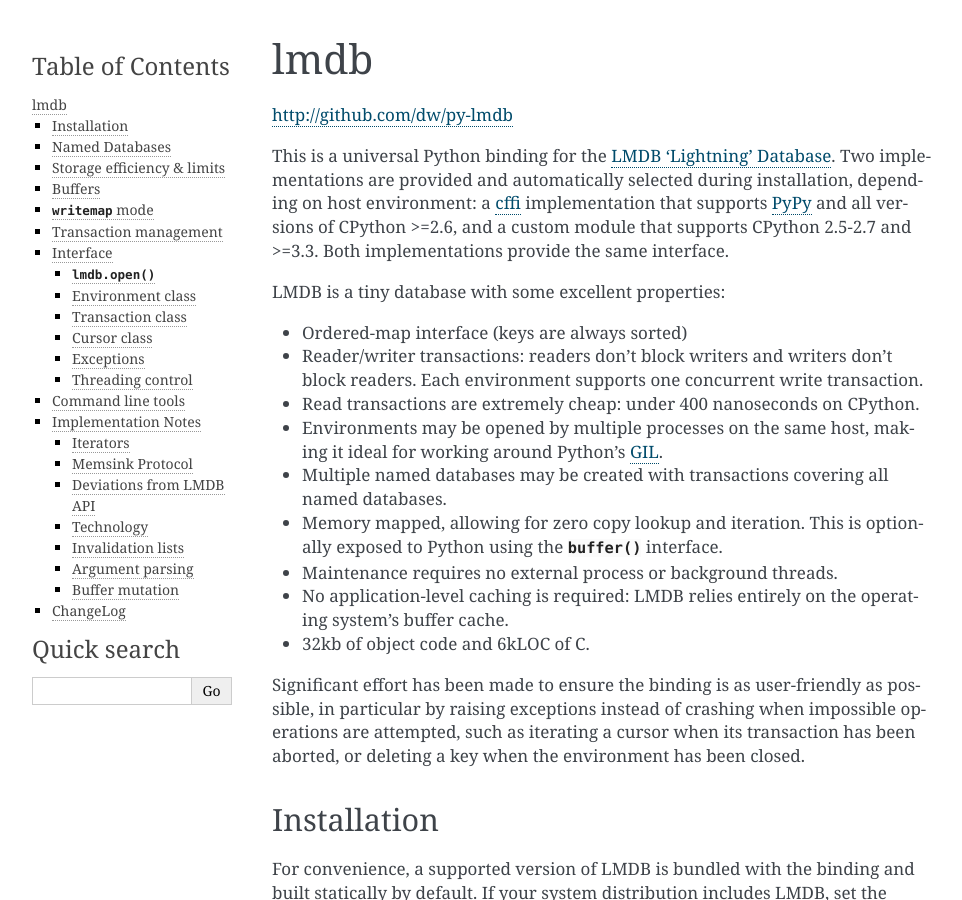
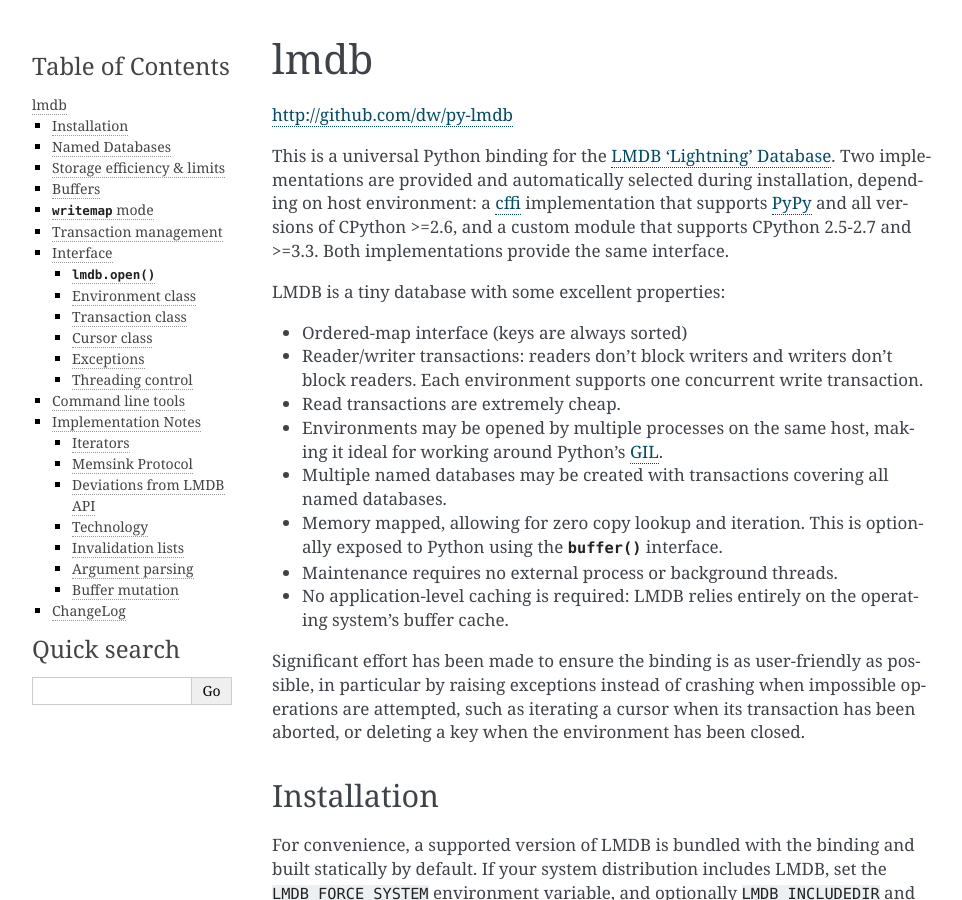
Before and after one commit to jnwatson/py-lmdb, a Sphinx documentation site: the page built from docs/index.rst, in a window 1280 px wide and 900 px high. Shown: the whole window, without its empty margins (148-1110 px from the left). Built offline with Sphinx 7.4.7, drawn with Linux system fonts in a browser that asks for light colours.

Commit message:
Remove pointless numbers from bullets.

```diff
--- a/docs/index.rst
+++ b/docs/index.rst
@@ -23,7 +23,7 @@
 * Ordered-map interface (keys are always sorted)
 * Reader/writer transactions: readers don't block writers and writers don't
   block readers. Each environment supports one concurrent write transaction.
-* Read transactions are extremely cheap: under 400 nanoseconds on CPython.
+* Read transactions are extremely cheap.
 * Environments may be opened by multiple processes on the same host, making it
   ideal for working around Python's `GIL
   <http://wiki.python.org/moin/GlobalInterpreterLock>`_.
@@ -34,7 +34,6 @@
 * Maintenance requires no external process or background threads.
 * No application-level caching is required: LMDB relies entirely on the
   operating system's buffer cache.
-* 32kb of object code and 6kLOC of C.
 
 Significant effort has been made to ensure the binding is as user-friendly as
 possible, in particular by raising exceptions instead of crashing when
```
